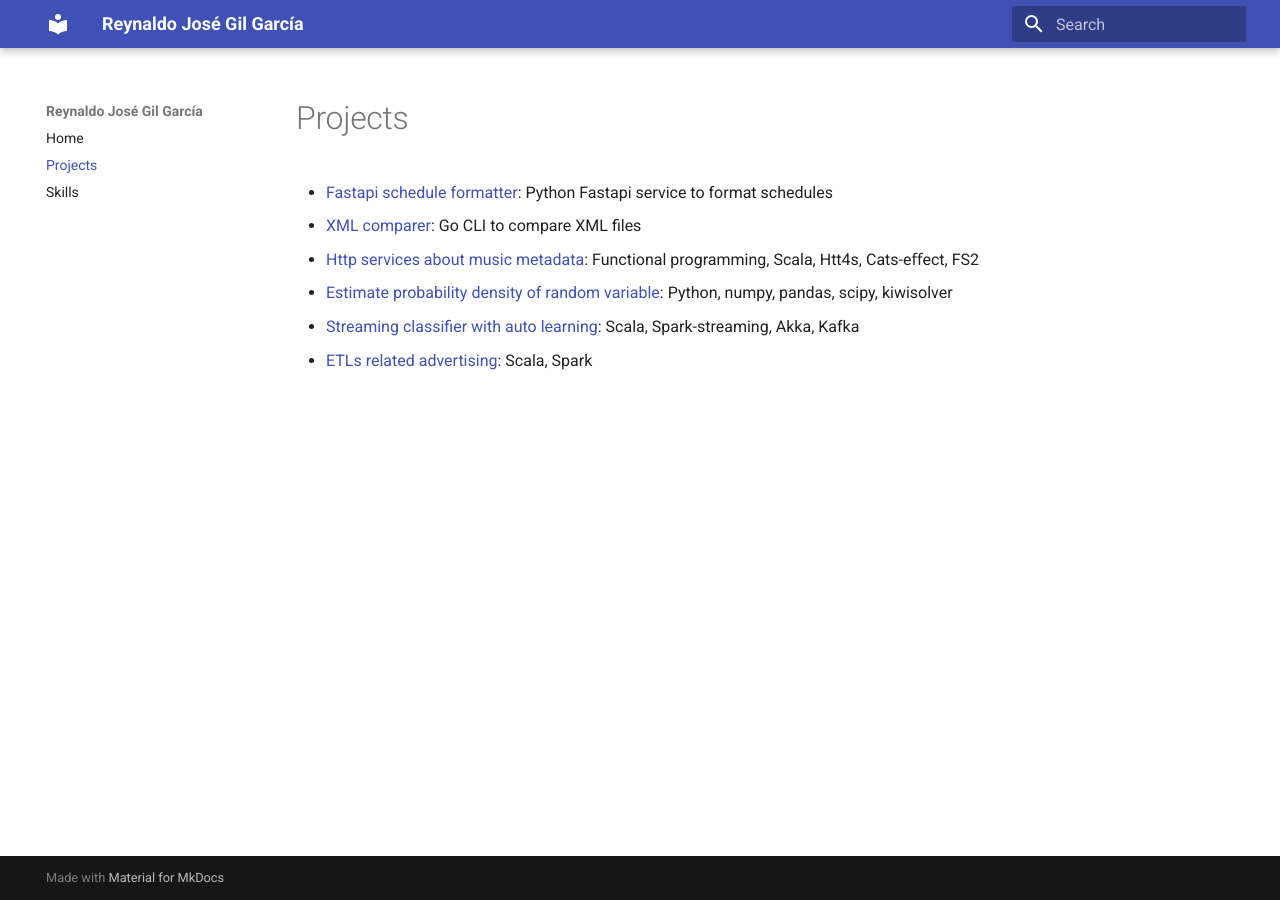
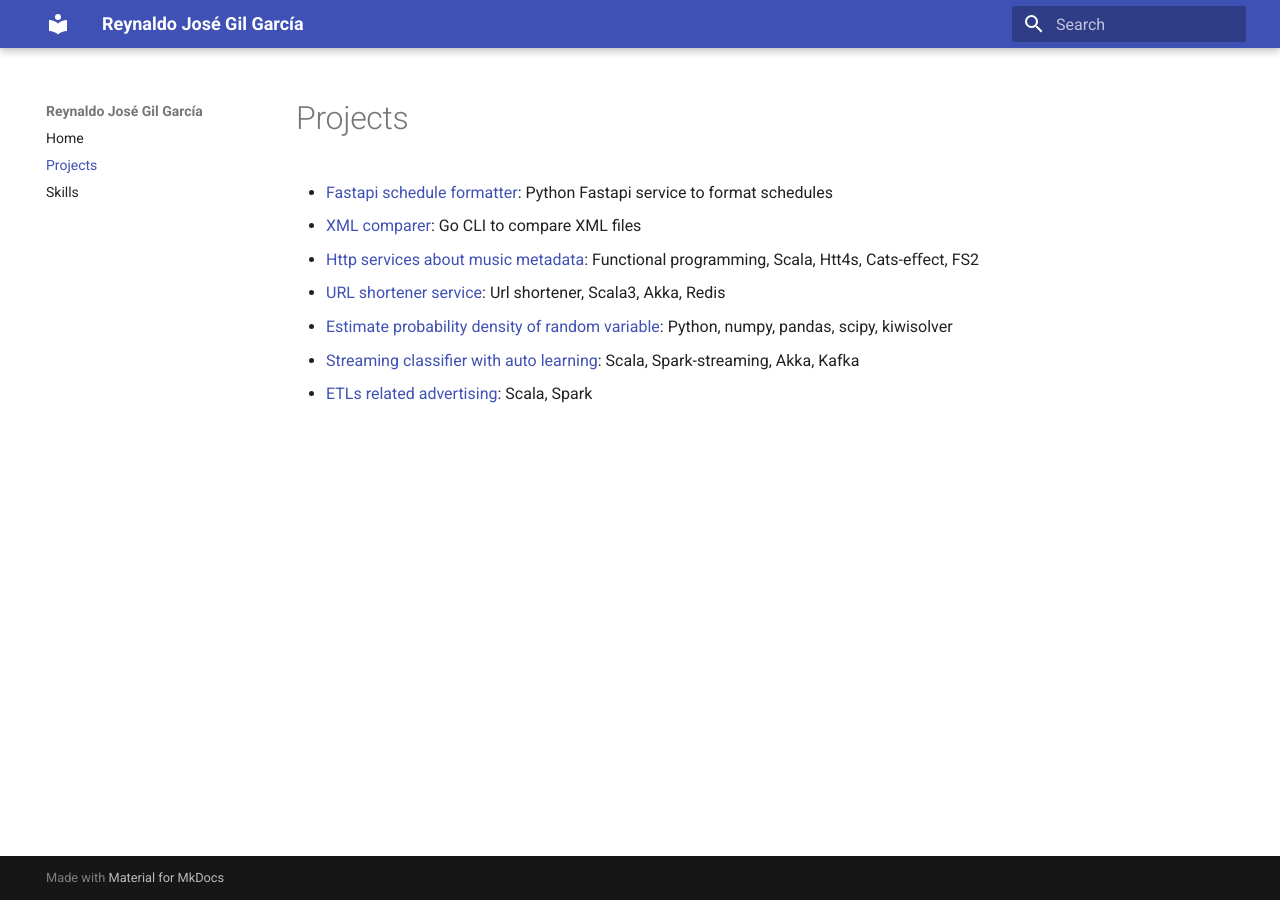
Before and after one commit to gilcu2/gilcu2.github.io, an MkDocs documentation site: the page built from docs/projects.md, in a window 1280 px wide. Built offline with MkDocs 1.6.1 and Material for MkDocs 9.7.7, drawn with Linux system fonts in a browser that asks for light colours.

Commit message:
add URL shortener

```diff
--- a/docs/projects.md
+++ b/docs/projects.md
@@ -1,6 +1,7 @@
 - [Fastapi schedule formatter](https://github.com/gilcu2/scheduling_formatter): Python Fastapi service to format schedules
 - [XML comparer](https://github.com/gilcu2/topdiﬀxml): Go CLI to compare XML files
 - [Http services about music metadata](https://github.com/gilcu2/music_metadata): Functional programming, Scala, Htt4s, Cats-eﬀect, FS2
+- [URL shortener service](https://github.com/gilcu2/url_shortener_akka_scala3): Url shortener, Scala3, Akka, Redis
 - [Estimate probability density of random variable](https://gitlab.com/gilcu2/kernel_density): Python, numpy, pandas, scipy, kiwisolver
 - [Streaming classifier with auto learning](https://gitlab.com/gilcu2/streaming_classifier): Scala, Spark-streaming, Akka, Kafka
 - [ETLs related advertising](https://gitlab.com/gilcu2/advertizing_spark): Scala, Spark
```
Also changed, not shown: site/projects/index.html, site/search/search_index.json.
